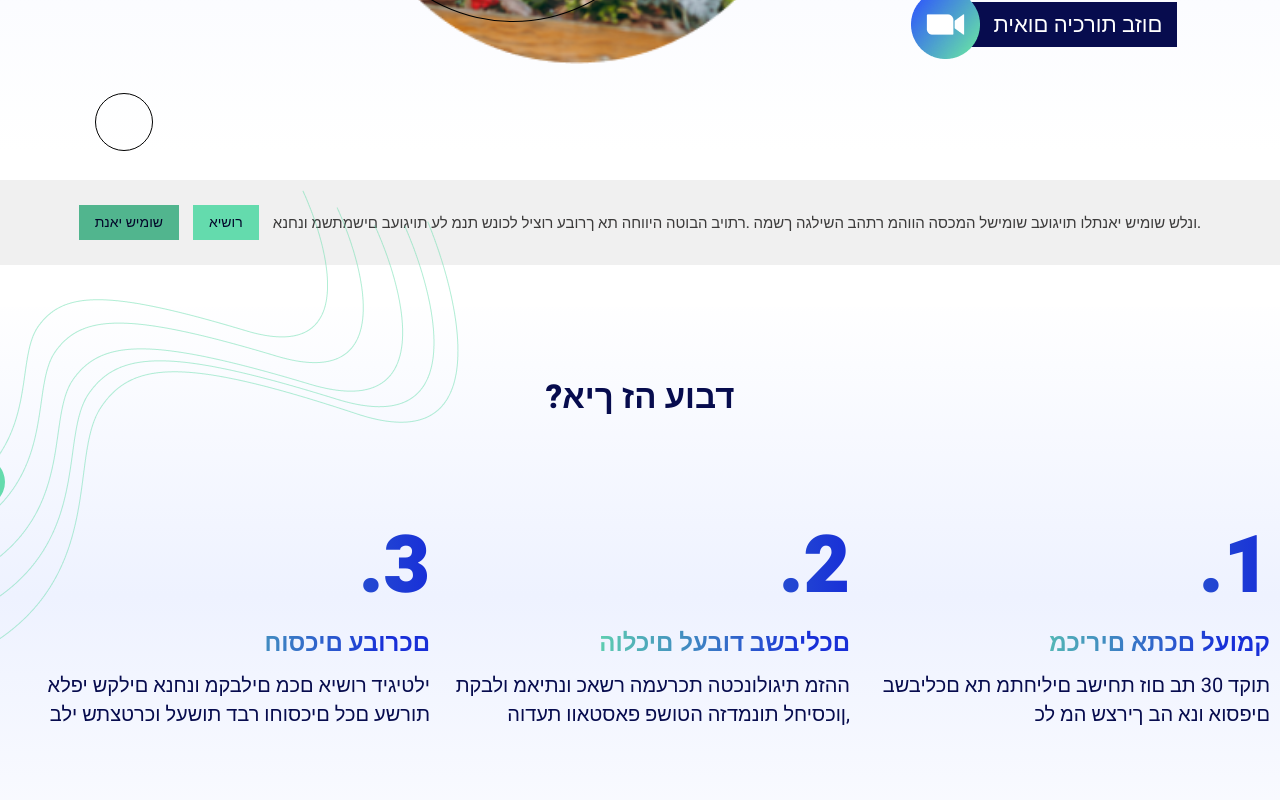
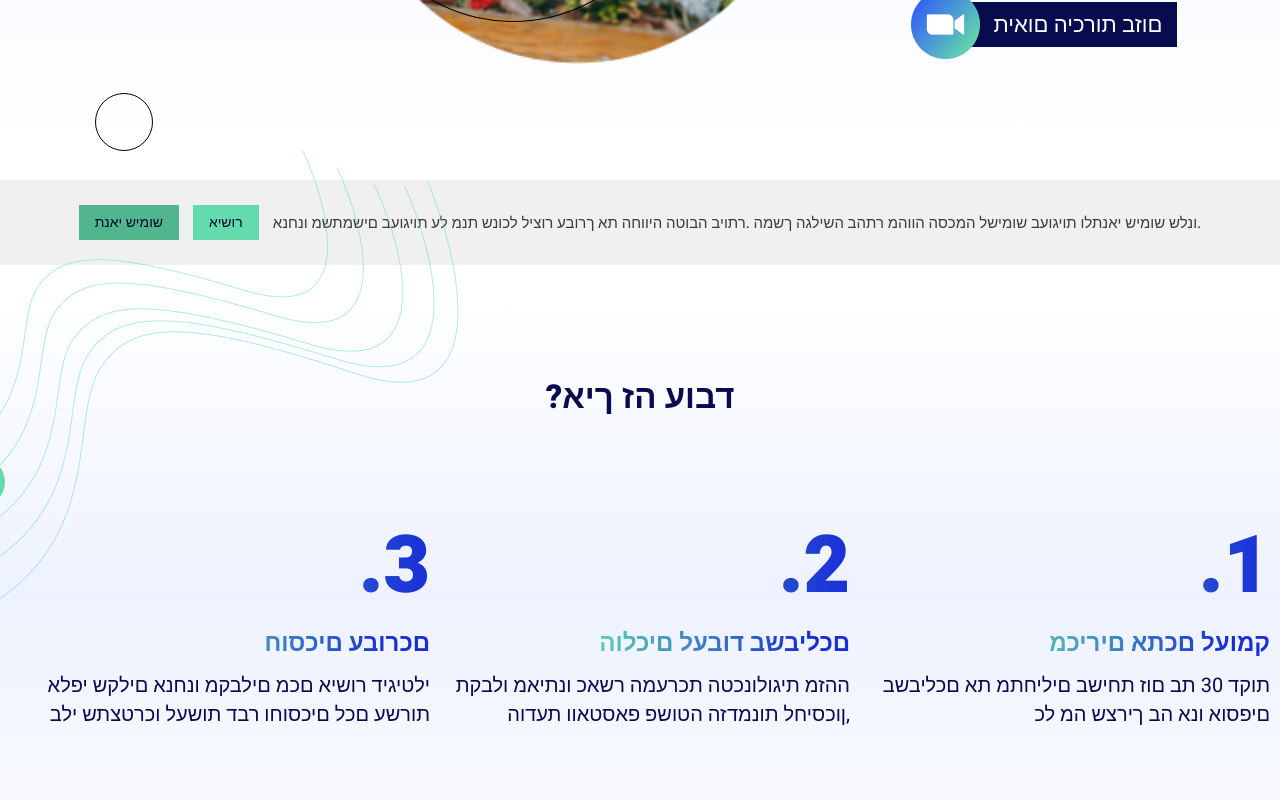
Before and after one commit to emredemirel39/project-from-figma, a React (Create React App) app: page / in a window 1280 px wide. Shown: the part 580-1380 px from the top of the page. Built offline with nearby package versions, Linux system fonts and the light colour scheme.

Commit message:
fixed css style

```diff
--- a/src/components/StageSection/StageSection.module.scss
+++ b/src/components/StageSection/StageSection.module.scss
@@ -147,7 +147,7 @@
     .stageSectionBgLines{
         display: block;
         position: absolute;
-        margin-top: -195px;
+        margin-top: -235px;
         left: -230px;
     }
 
```
